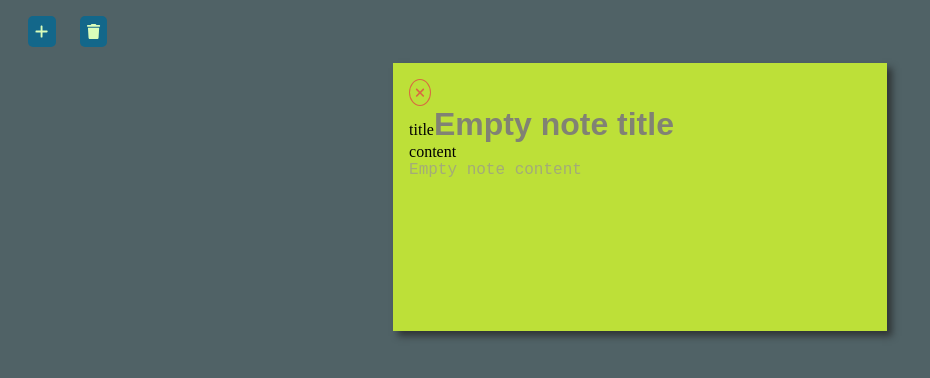
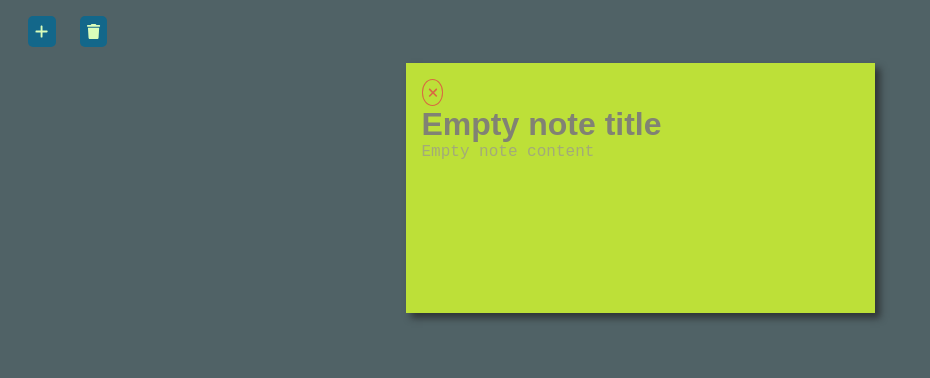
Before and after one commit to csyntax/sticky-notes, a React (Create React App) app in the folder app/: page / in a window 1280 px wide. Both pictures are taken after a click on the button 41 px from the left and 31 px from the top of the page. Shown: the top 378 px of the page, without its empty margins (0-930 px from the left). Built offline with nearby package versions, Linux system fonts and the light colour scheme.

Commit message:
performace updates

```diff
--- a/app/src/components/Button/index.tsx
+++ b/app/src/components/Button/index.tsx
@@ -8,14 +8,14 @@ type ButtonProps = {
     onClick?: () => void;
 }
 
+export function Button(props: ButtonProps) {
+    return <button {...props} />
+}
+
 type IconButtonProps = {
     icon: IconDefinition;
     className?: string;
     onClick?: () => void;
-}
-
-export function Button(props: ButtonProps) {
-    return <button {...props} />
 }
 
 export function IconButton({ icon, className, onClick }: IconButtonProps) {
--- a/app/src/components/Input/index.tsx
+++ b/app/src/components/Input/index.tsx
@@ -1,4 +1,6 @@
 import React, { useId } from "react";
+
+import styles from "./input.module.css";
 
 type TextInputProps = {
     name: string;
@@ -12,7 +14,7 @@ export const TextInput = React.forwardRef((props: TextInputProps, ref: any) => {
 
     return (
         <>
-            <label htmlFor={id}>{props.name}</label>
+            <label htmlFor={id} className={styles.Label}>{props.name}</label>
             <input id={id} type="text" ref={ref} {...props} />
         </>
     );
@@ -30,7 +32,7 @@ export const TextArea = React.forwardRef((props: TextAreaProps, ref: any) => {
 
     return (
         <>
-            <label htmlFor={id}>{props.name}</label>
+            <label htmlFor={id} className={styles.Label}>{props.name}</label>
             <textarea id={id} ref={ref} {...props} />
         </>
     );
--- a/app/src/components/Input/input.module.css
+++ b/app/src/components/Input/input.module.css
@@ -0,0 +1,3 @@
+.Label {
+    display: none;
+}
--- a/app/src/components/Note/index.tsx
+++ b/app/src/components/Note/index.tsx
@@ -18,28 +18,22 @@ type Props = {
 export default function Note({ id, title, content, onUpdateNote, onDeleteNote }: Props) {
     const [note, setNote] = useState<NoteModel>({ id, title, content });
 
-    const onNoteFormChange = useCallback((event: React.FormEvent) => {
-        event.preventDefault();
-
-        onUpdateNote(note);
-    }, [note]);
-
     const handleInputChange = useCallback((event: React.FormEvent) => {
         const name = (event.target as any).name;
         const value = (event.target as any).value;
 
-        setNote({
-            ...note,
-            [name]: value
+        setNote(prevNote => {
+            return {
+                ...prevNote,
+                [name]: value,
+            };
         });
-    }, [note]);
-
-    const deleteNote = useCallback(() => onDeleteNote(note), [note]);
+    }, []);
 
     return (
         <article className={styles.Note}>
-            <IconButton onClick={deleteNote} className={styles.delBtn} icon={faClose} />
-            <form onChange={onNoteFormChange}>
+            <IconButton onClick={() => onDeleteNote(note)} className={styles.delBtn} icon={faClose} />
+            <form onChange={() => onUpdateNote(note)}>
                 <div>
                     <TextInput name="title" value={note.title} onChange={handleInputChange} className={styles.NoteTitle} />
                 </div>
```
